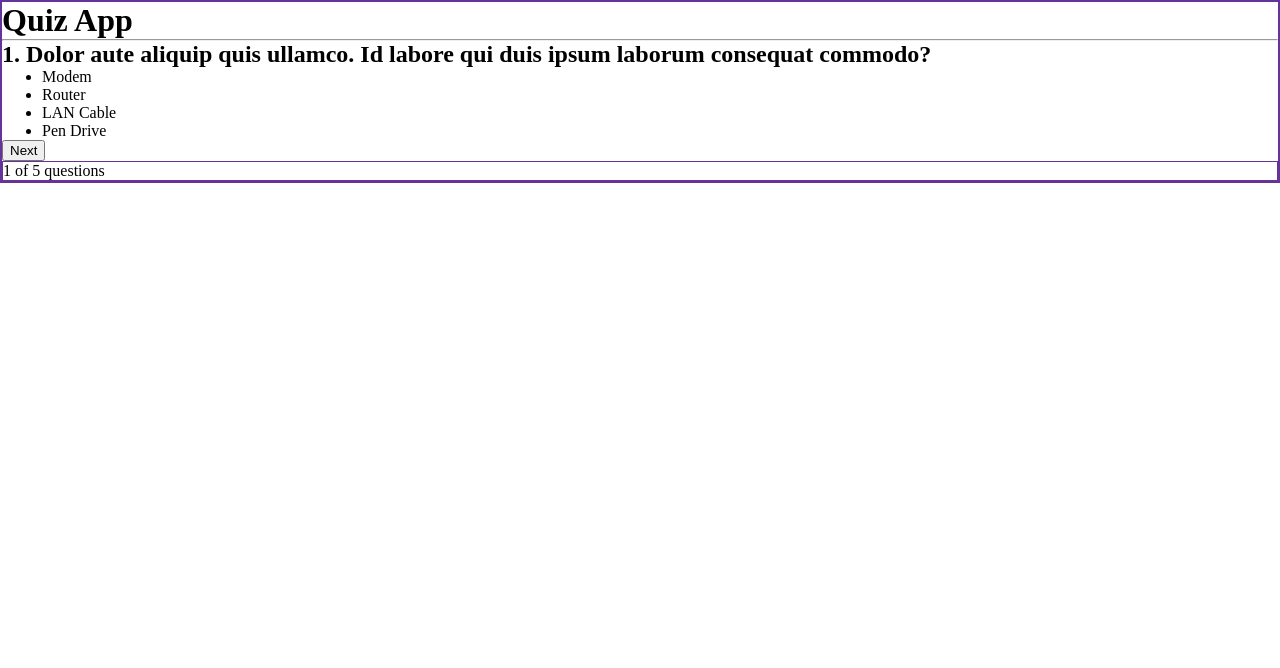
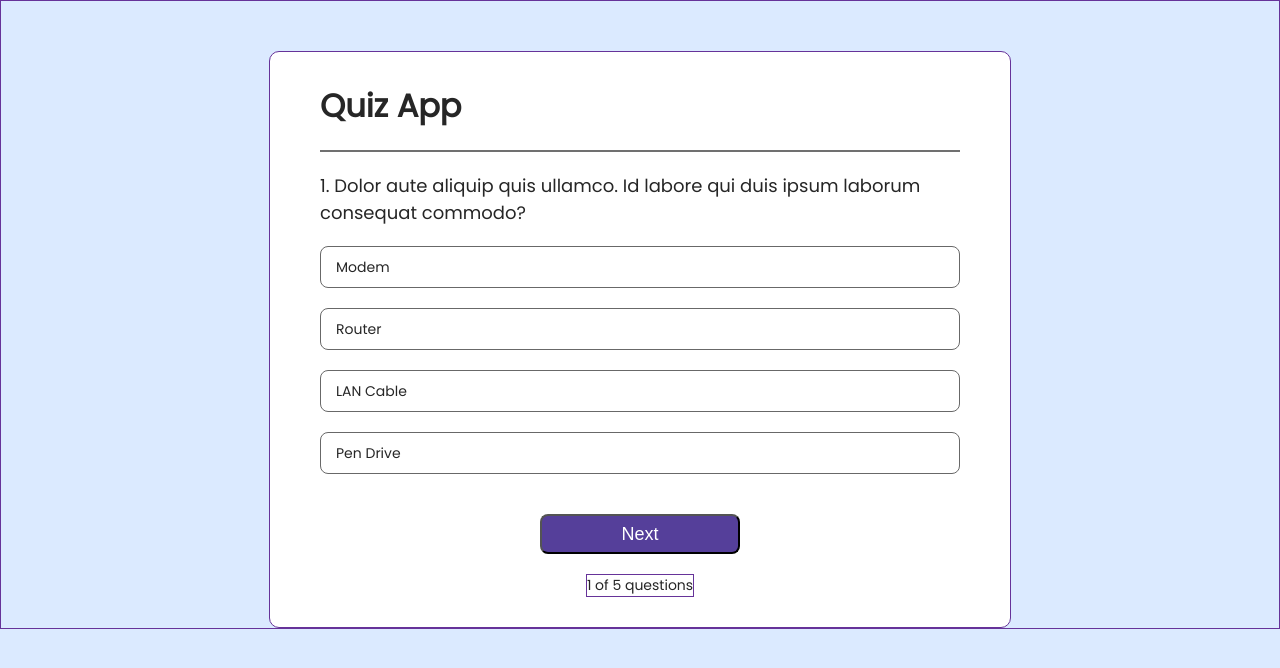
Before and after one commit to jmlinares2019/react-quiz, a React (Vite) app: page / in a window 1280 px wide. Shown: the top 668 px of the page. Built offline with nearby package versions, Linux system fonts and the light colour scheme.

Commit message:
Compiled CSS

```diff
--- a/public/css/styles.css
+++ b/public/css/styles.css
@@ -1,3 +1,58 @@
+@font-face {
+  font-family: "Poppins-Regular";
+  src: url("/fonts/Poppins-Regular.woff2") format("woff2");
+}
+.container {
+  width: 640px;
+  margin: auto;
+  margin-top: 50px;
+  background: white;
+  color: #262626;
+  display: flex;
+  flex-direction: column;
+  gap: 20px;
+  border-radius: 0.625rem;
+  padding: 30px 3.125rem;
+}
+.container hr {
+  height: 2px;
+  border: none;
+  background: #707070;
+}
+.container h2.quiz-question {
+  font-size: 1.125rem;
+  font-weight: 500;
+}
+.container ul.quiz-options-list {
+  padding-inline-start: 0;
+}
+.container ul.quiz-options-list li.quiz-option {
+  display: flex;
+  align-items: center;
+  height: 40px;
+  padding-left: 0.9375rem;
+  border: 1px solid #686868;
+  border-radius: 0.5rem;
+  margin-bottom: 20px;
+  font-size: 0.875rem;
+  cursor: pointer;
+}
+.container button.go-next {
+  margin: auto;
+  width: 12.5rem;
+  height: 40px;
+  background: #553f9a;
+  color: #fff;
+  font-size: 1.125rem;
+  font-weight: 500;
+  border-radius: 0.5rem;
+  cursor: pointer;
+}
+.container .index {
+  margin: auto;
+  font-size: 0.875rem;
+}
+
 * {
   margin: 0;
 }
@@ -5,3 +60,9 @@
 div {
   border: 1px solid rebeccapurple;
 }
+
+body {
+  font-family: "Poppins-Regular", sans-serif;
+  height: 100vh;
+  background-color: #dbeaff;
+}
```
